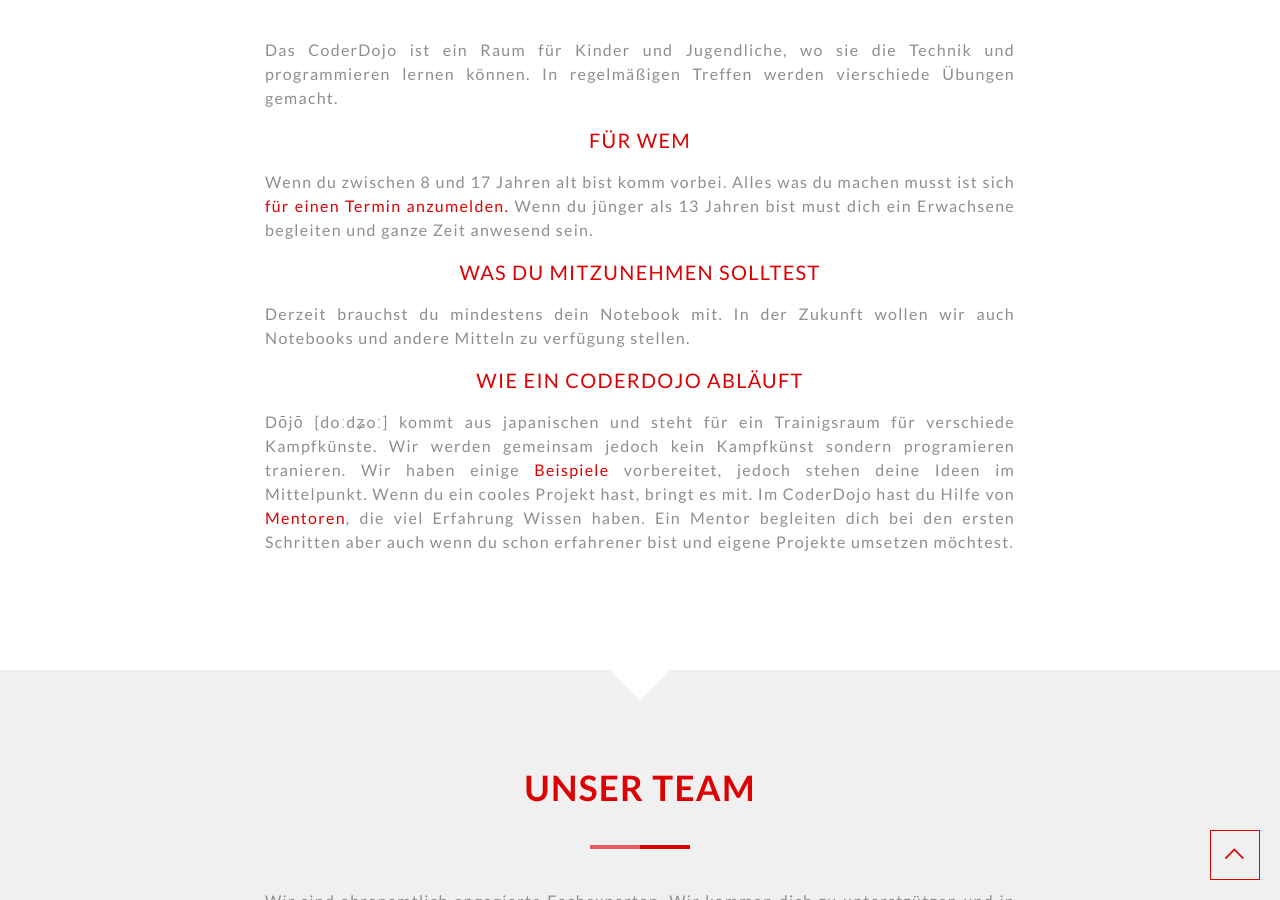
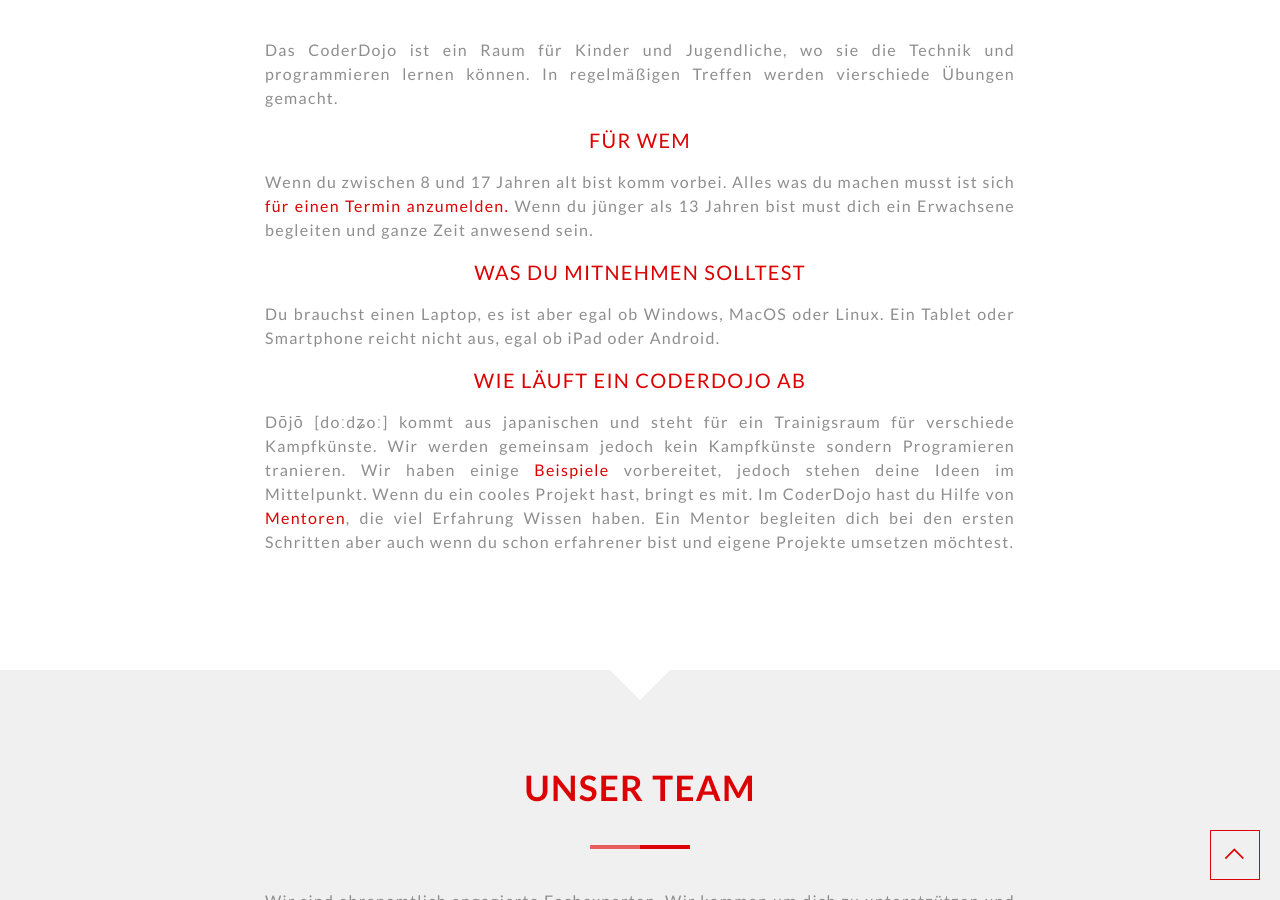
Before and after one commit to coderdojo-wien/coderdojo-wien.github.io, a Jekyll site: the page built from index.html, in a window 1280 px wide and 900 px high, scrolled down 1081 px. Built offline with Jekyll 4.4.1, drawn with Linux system fonts in a browser that asks for light colours; nearby versions of some CDN libraries; some of the changed text lies outside the part shown.

Commit message:
Text updates.

```diff
--- a/_config.yml
+++ b/_config.yml
@@ -81,10 +81,10 @@
 <h3>Für wem</h3>
 <p>Wenn du zwischen 8 und 17 Jahren alt bist komm vorbei. Alles was du machen musst ist sich <a href=\"#sponsorship\">für einen Termin anzumelden.</a>
 Wenn du jünger als 13 Jahren bist must dich ein Erwachsene begleiten und ganze Zeit anwesend sein.</p>
-<h3>Was du mitzunehmen solltest</h3>
-<p>Derzeit brauchst du mindestens dein Notebook mit. In der Zukunft wollen wir auch Notebooks und andere Mitteln zu verfügung stellen.</p>
-<h3>Wie ein CoderDojo abläuft</h3>
-<p>Dōjō [doːdʑoː] kommt aus japanischen und steht für ein Trainigsraum für verschiede Kampfkünste. Wir werden gemeinsam jedoch kein Kampfkünst sondern programieren tranieren.
+<h3>Was du mitnehmen solltest</h3>
+<p>Du brauchst einen Laptop, es ist aber egal ob Windows, MacOS oder Linux. Ein Tablet oder Smartphone reicht nicht aus, egal ob iPad oder Android.</p>
+<h3>Wie läuft ein CoderDojo ab</h3>
+<p>Dōjō [doːdʑoː] kommt aus japanischen und steht für ein Trainigsraum für verschiede Kampfkünste. Wir werden gemeinsam jedoch kein Kampfkünste sondern Programieren tranieren.
 Wir haben einige <a href=\"#exercises\">Beispiele</a> vorbereitet, jedoch stehen deine Ideen im Mittelpunkt. Wenn du ein cooles Projekt hast, bringt es mit. Im CoderDojo
 hast du Hilfe von <a href=\"#team\">Mentoren</a>, die viel Erfahrung Wissen haben. Ein Mentor begleiten dich bei den ersten Schritten aber auch wenn du
 schon erfahrener bist und eigene Projekte umsetzen möchtest.</p>"
@@ -99,10 +99,10 @@
 ############### Team ################
 #####################################
 team-title: Unser Team
-team-description: "Wir sind ehrenamtlich engagierte Fachexperten. Wir kommen dich zu unterstzützen und in dir das Potenzial zu entfalten.
+team-description: "Wir sind ehrenamtlich engagierte Fachexperten. Wir kommen um dich zu unterstzützen und in dir das Potenzial zu entfalten.
 Aber wir lernen und hören auch gerne zu. Wir sind keine Lehrer, sonder Menschen die Spaß daran haben mit die Kindern zu arbeiten.
 <h3>Mentor werden</h3>
-<p>Möchtest du selber ein Mentor werden? Fühle unsere <a href=\"https://de.surveymonkey.com/r/GBNGGFP\">Umfrage</a> aus oder <a href=\"#contact\">schreib uns.</a></p>"
+<p>Möchtest du selber ein Mentor werden? Fülle unsere <a href=\"https://de.surveymonkey.com/r/GBNGGFP\">Umfrage</a> aus oder <a href=\"#contact\">schreib uns.</a></p>"
 
 # Members in separate data file
 
```
